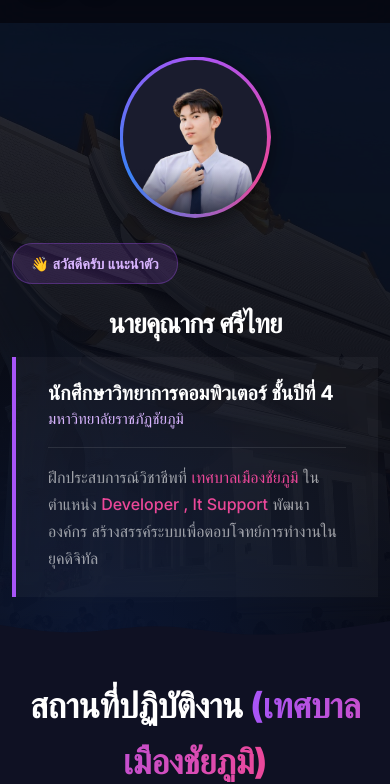
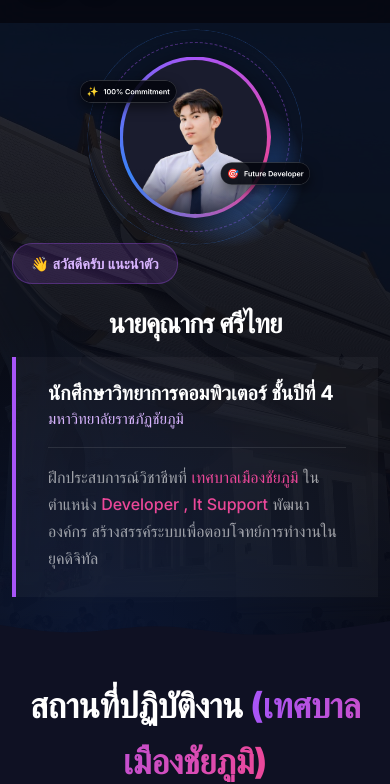
Before and after one commit to yasuoukun/present, a plain HTML site: page index.html in a window 390 px wide. Shown: the part 74-858 px from the top of the page. Drawn offline with Linux system fonts and the light colour scheme.

Commit message:
Update style.css

```diff
--- a/style.css
+++ b/style.css
@@ -919,8 +919,11 @@ section[id] {
     .hero-section { flex-direction: column-reverse; padding: 1.5rem 12px 3rem !important; gap: 1rem; }
     .hero-content { width: 100%; max-width: 100%; }
 
-    /* Hide decorative elements causing overflow/shifts */
-    .ring-1, .ring-2, .ring-3, .float-badge-left, .float-badge-right { display: none !important; }
+    /* Re-enable decorative elements for mobile (scaled down) */
+    .ring-1, .ring-2, .ring-3 { display: block !important; }
+    .float-badge-left, .float-badge-right { display: flex !important; transform: scale(0.65); border: 1px solid rgba(255,255,255,0.2) !important; background: rgba(5, 7, 15, 0.9) !important; padding: 6px 12px !important; }
+    .float-badge-left { left: -80px !important; }
+    .float-badge-right { right: -80px !important; }
 
     .working-card, .working-card.reverse { flex-direction: column; padding: 1rem !important; gap: 1rem; width: 100%; }
     .working-actions { display: flex !important; margin-top: 0.8rem; width: 100%; }
```
